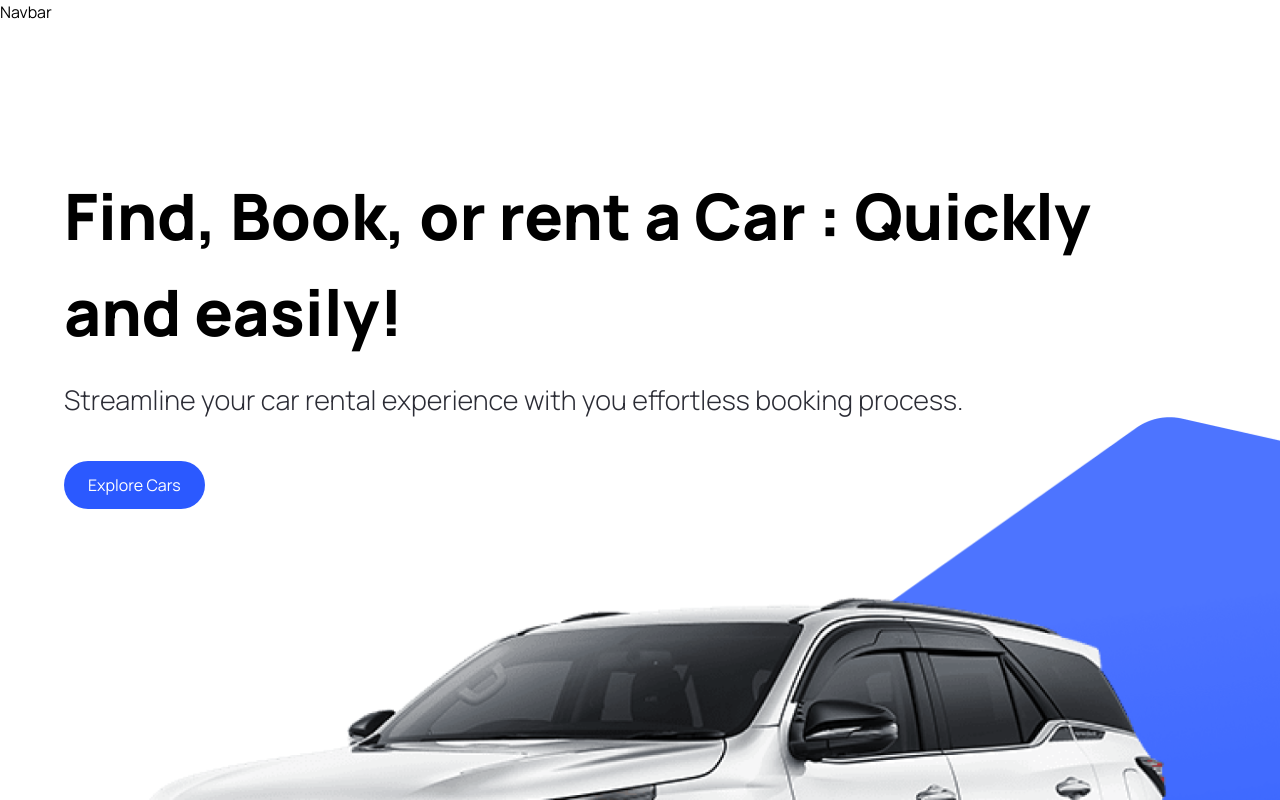
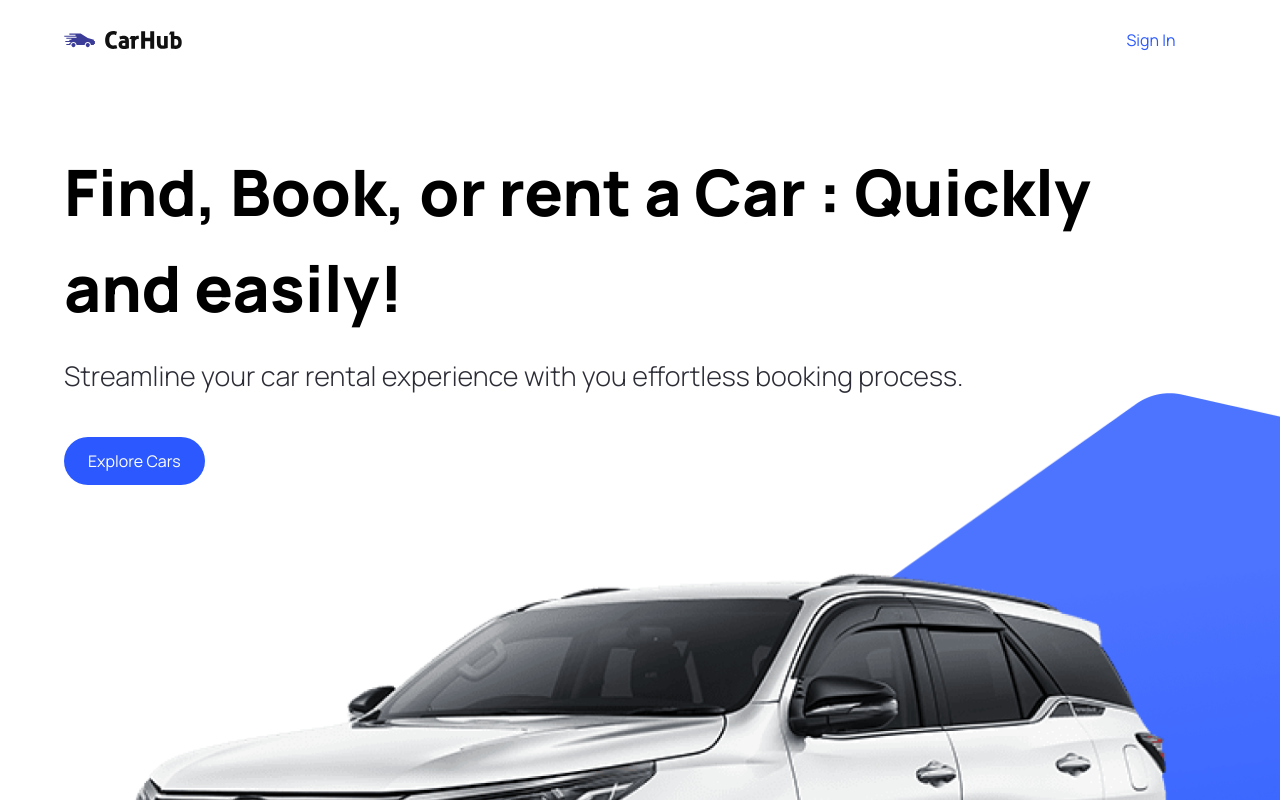
Before and after one commit to AbhishekKr11511/Car-Showcase, a Next.js app: page / in a window 1280 px wide. Shown: the top 800 px of the page. Built offline with nearby package versions, Linux system fonts and the light colour scheme.

Commit message:
4th commit

```diff
--- a/components/CustomButton.tsx
+++ b/components/CustomButton.tsx
@@ -3,12 +3,12 @@
 import { useState } from "react"
 import { CustomeButtonProps } from "@/types"
 
-const CustomButton = ({title, containerStyles, handleClick} : CustomeButtonProps) => {
+const CustomButton = ({title, containerStyles, handleClick, btnType} : CustomeButtonProps) => {
 
   return (
     <button
         disabled={false}
-        type="button"
+        type={btnType||"button"}
         className={`custom-btn ${containerStyles}`}
         onClick={handleClick}
 
--- a/components/Navbar.tsx
+++ b/components/Navbar.tsx
@@ -1,6 +1,31 @@
+import Link from "next/link"
+import Image from "next/image"
+import CustomButton from "./CustomButton"
+
+
 const Navbar = () => {
   return (
-    <div>Navbar</div>
+    <header className="w-full absolute z-10">
+        <nav className="max-w-[1440px] mx-auto flex justify-between items-center sm:px-16 px-6 py-4">
+            <Link href={'/'} className="flex justify-center items-center">
+                <Image
+                    src={"/logo.svg"}
+                    alt="Car Hub Logo"
+                    width={118}
+                    height={18}
+                    className="object-contain"
+                />
+            </Link>
+
+            <CustomButton
+                title="Sign In"
+                btnType="button"
+                containerStyles="text-primary-blue rounded-full bg-white min-w-[130px]"
+            />
+
+        </nav>
+
+    </header>
   )
 }
 export default Navbar
--- a/types/index.ts
+++ b/types/index.ts
@@ -4,5 +4,6 @@
     title: string,
     containerStyles? : string,
     handleClick? : MouseEventHandler<HTMLButtonElement>,
+    btnType?: "button" | "submit",
 
 }
```
